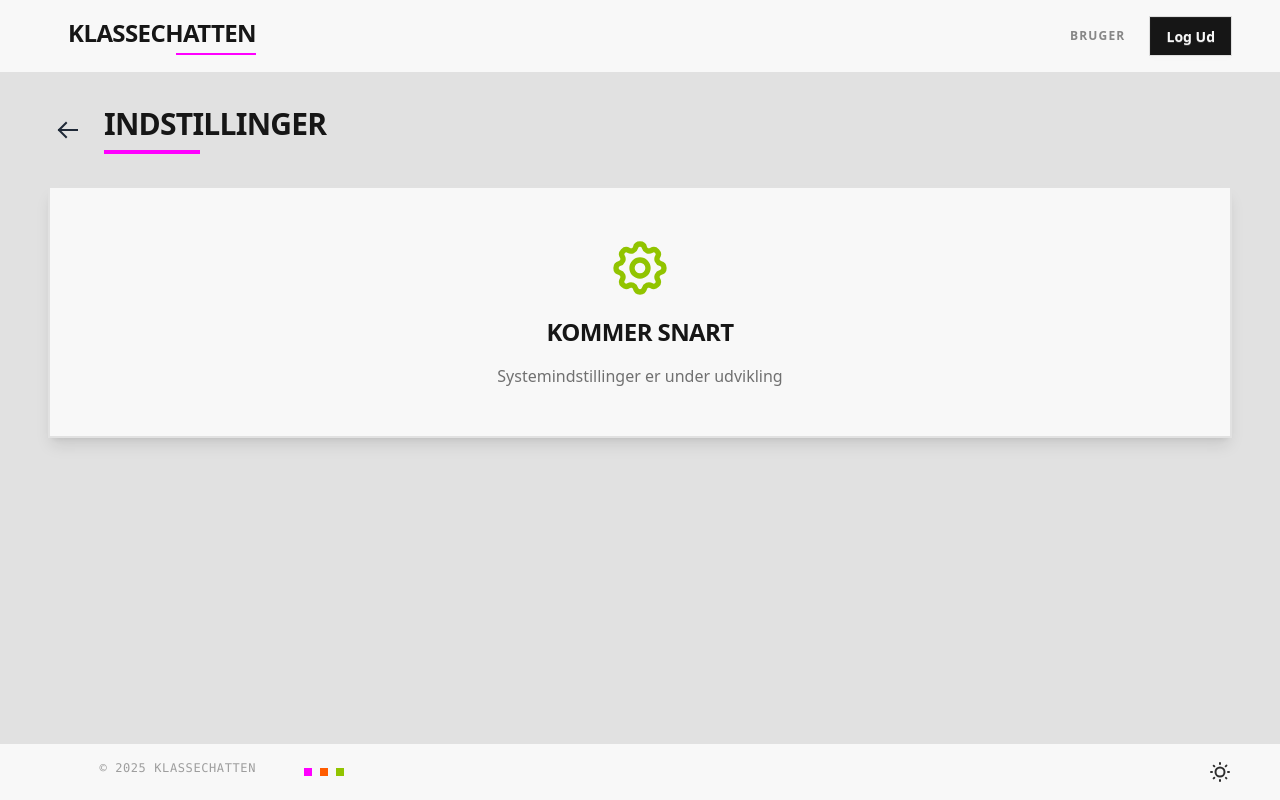
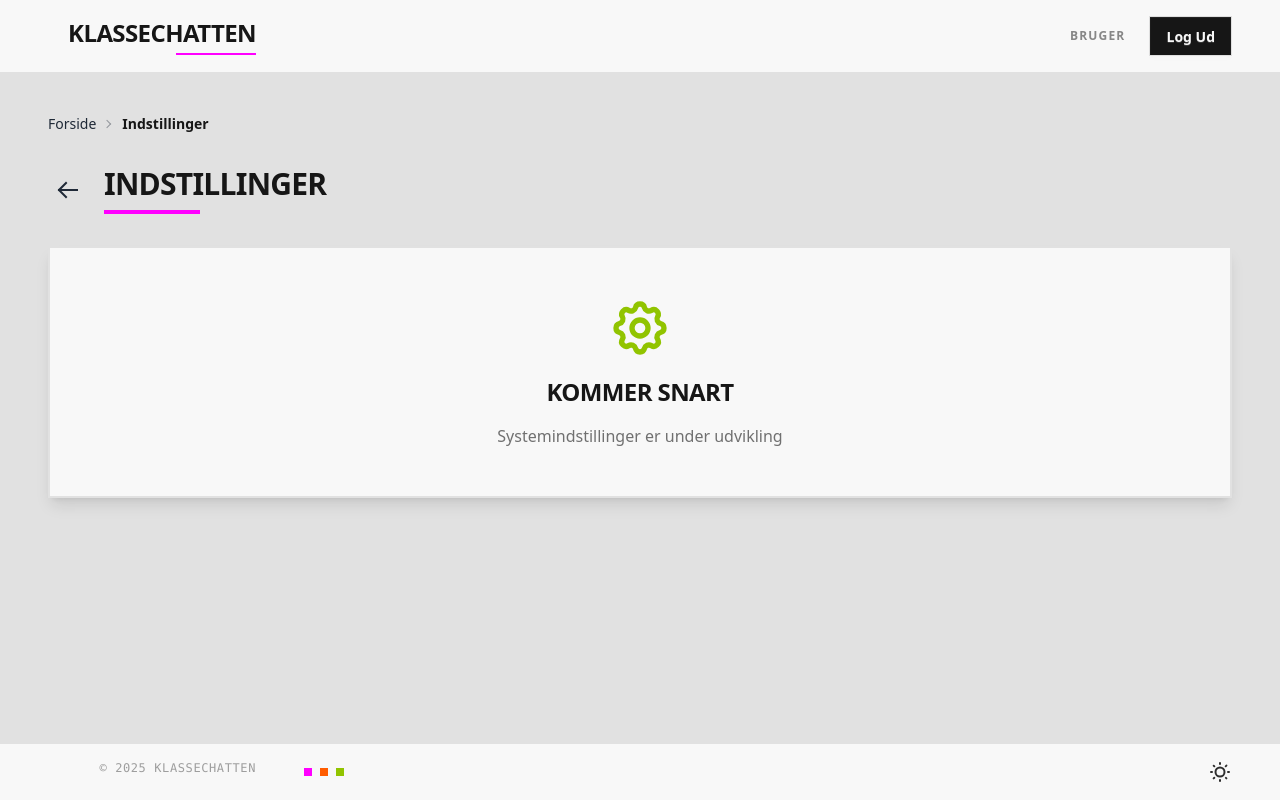
Before and after one commit to HrEsben/klassechatten, a Next.js app in the folder apps/web/: page /admin/settings in a window 1280 px wide. Built offline with nearby package versions, Linux system fonts and the light colour scheme; no server answers.

Commit message:
feat: Refactor ClassDetailPage to include AdminLayout and add Breadcrumbs component for navigation

```diff
--- a/apps/web/src/app/admin/classes/[id]/page.tsx
+++ b/apps/web/src/app/admin/classes/[id]/page.tsx
@@ -12,11 +12,7 @@ import { useState } from 'react';
 export default function ClassDetailPage({ params }: { params: Promise<{ id: string }> }) {
   const { id } = use(params);
 
-  return (
-    <AdminLayout>
-      <ClassDetailContent classId={id} />
-    </AdminLayout>
-  );
+  return <ClassDetailContent classId={id} />;
 }
 
 function ClassDetailContent({ classId }: { classId: string }) {
@@ -100,17 +96,20 @@ function ClassDetailContent({ classId }: { classId: string }) {
 
   if (loading) {
     return (
+      <AdminLayout>
         <div className="flex justify-center items-center min-h-[60vh]">
           <div className="flex flex-col items-center gap-4">
             <span className="loading loading-ball loading-lg text-primary"></span>
             <p className="text-base-content/60 font-medium">Indlæser klassedetaljer...</p>
           </div>
         </div>
+      </AdminLayout>
     );
   }
 
   if (error || !classData) {
     return (
+      <AdminLayout>
         <div className="flex justify-center items-center min-h-[60vh]">
           <div className="text-center space-y-4">
             <p className="text-error font-medium">Fejl ved indlæsning af klasse</p>
@@ -120,6 +119,7 @@ function ClassDetailContent({ classId }: { classId: string }) {
             </button>
           </div>
         </div>
+      </AdminLayout>
     );
   }
 
@@ -128,6 +128,7 @@ function ClassDetailContent({ classId }: { classId: string }) {
   const parents = members.filter(m => m.role_in_class === 'guardian');
 
   return (
+    <AdminLayout classData={{ name: classData.label, school_name: classData.school_name }}>
       <div className="space-y-8">
       {/* Header */}
       <div className="flex items-center gap-4">
@@ -420,5 +421,6 @@ function ClassDetailContent({ classId }: { classId: string }) {
         </div>
       )}
       </div>
+    </AdminLayout>
   );
 }
--- a/apps/web/src/components/AdminLayout.tsx
+++ b/apps/web/src/components/AdminLayout.tsx
@@ -3,8 +3,15 @@
 import { useAuth } from '@/contexts/AuthContext';
 import { useRouter } from 'next/navigation';
 import { useUserProfile } from '@/hooks/useUserProfile';
+import Breadcrumbs from './Breadcrumbs';
 
-export default function AdminLayout({ children }: { children: React.ReactNode }) {
+export default function AdminLayout({
+  children,
+  classData
+}: {
+  children: React.ReactNode;
+  classData?: { name: string; school_name?: string };
+}) {
   const { user, signOut } = useAuth();
   const router = useRouter();
   const { profile, roleLabel } = useUserProfile();
@@ -68,6 +75,11 @@ export default function AdminLayout({ children }: { children: React.ReactNode })
       {/* Main Content Area */}
       <main className="flex-1 py-8 bg-base-300">
         <div className="w-full max-w-7xl mx-auto px-12">
+          {/* Breadcrumb Navigation */}
+          <div className="mb-6">
+            <Breadcrumbs classData={classData} />
+          </div>
+
           {children}
         </div>
       </main>
--- /dev/null
+++ b/apps/web/src/components/Breadcrumbs.tsx
@@ -0,0 +1,100 @@
+'use client';
+
+import { usePathname } from 'next/navigation';
+import Link from 'next/link';
+
+interface BreadcrumbItem {
+  label: string;
+  href?: string;
+}
+
+interface BreadcrumbsProps {
+  items?: BreadcrumbItem[];
+  classData?: {
+    name: string;
+    school_name?: string;
+  };
+}
+
+export default function Breadcrumbs({ items, classData }: BreadcrumbsProps) {
+  const pathname = usePathname();
+
+  // Auto-generate breadcrumbs from pathname if items not provided
+  const breadcrumbItems = items || generateBreadcrumbs(pathname, classData);
+
+  return (
+    <div className="breadcrumbs text-sm mb-4">
+      <ul>
+        {breadcrumbItems.map((item, index) => (
+          <li key={index}>
+            {item.href ? (
+              <Link href={item.href} className="text-base-content/60 hover:text-primary">
+                {item.label}
+              </Link>
+            ) : (
+              <span className="font-bold text-base-content">{item.label}</span>
+            )}
+          </li>
+        ))}
+      </ul>
+    </div>
+  );
+}
+
+function generateBreadcrumbs(pathname: string, classData?: { name: string; school_name?: string }): BreadcrumbItem[] {
+  const segments = pathname.split('/').filter(Boolean);
+
+  // Start with Forside linking to homepage
+  const breadcrumbs: BreadcrumbItem[] = [
+    { label: 'Forside', href: '/' }
+  ];
+
+  // Build breadcrumb trail, skipping 'admin' segment
+  let currentPath = '';
+  segments.forEach((segment, index) => {
+    // Skip 'admin' since we already have Forside at the root
+    if (segment === 'admin') {
+      currentPath += `/${segment}`;
+      return;
+    }
+
+    currentPath += `/${segment}`;
+    const isLast = index === segments.length - 1;
+
+    // Map segment names to Danish labels
+    let label = getLabelForSegment(segment);
+
+    // If this is a UUID and we have class data, use the class name
+    const uuidRegex = /^[0-9a-f]{8}-[0-9a-f]{4}-[0-9a-f]{4}-[0-9a-f]{4}-[0-9a-f]{12}$/i;
+    if (uuidRegex.test(segment) && classData) {
+      label = classData.school_name
+        ? `${classData.name} (${classData.school_name})`
+        : classData.name;
+    }
+
+    breadcrumbs.push({
+      label,
+      href: isLast ? undefined : currentPath
+    });
+  });
+
+  return breadcrumbs;
+}
+
+function getLabelForSegment(segment: string): string {
+  // Map common segments to Danish labels
+  const labelMap: Record<string, string> = {
+    'admin': 'Administration',
+    'users': 'Brugere',
+    'classes': 'Klasser',
+    'moderation': 'Moderation',
+    'settings': 'Indstillinger',
+  };
+
+  // If it's a UUID (class ID), return generic label
+  if (segment.match(/^[0-9a-f]{8}-[0-9a-f]{4}-[0-9a-f]{4}-[0-9a-f]{4}-[0-9a-f]{12}$/i)) {
+    return 'Detaljer';
+  }
+
+  return labelMap[segment] || segment;
+}
```
Lines whose indentation alone changed are shown as unchanged.
